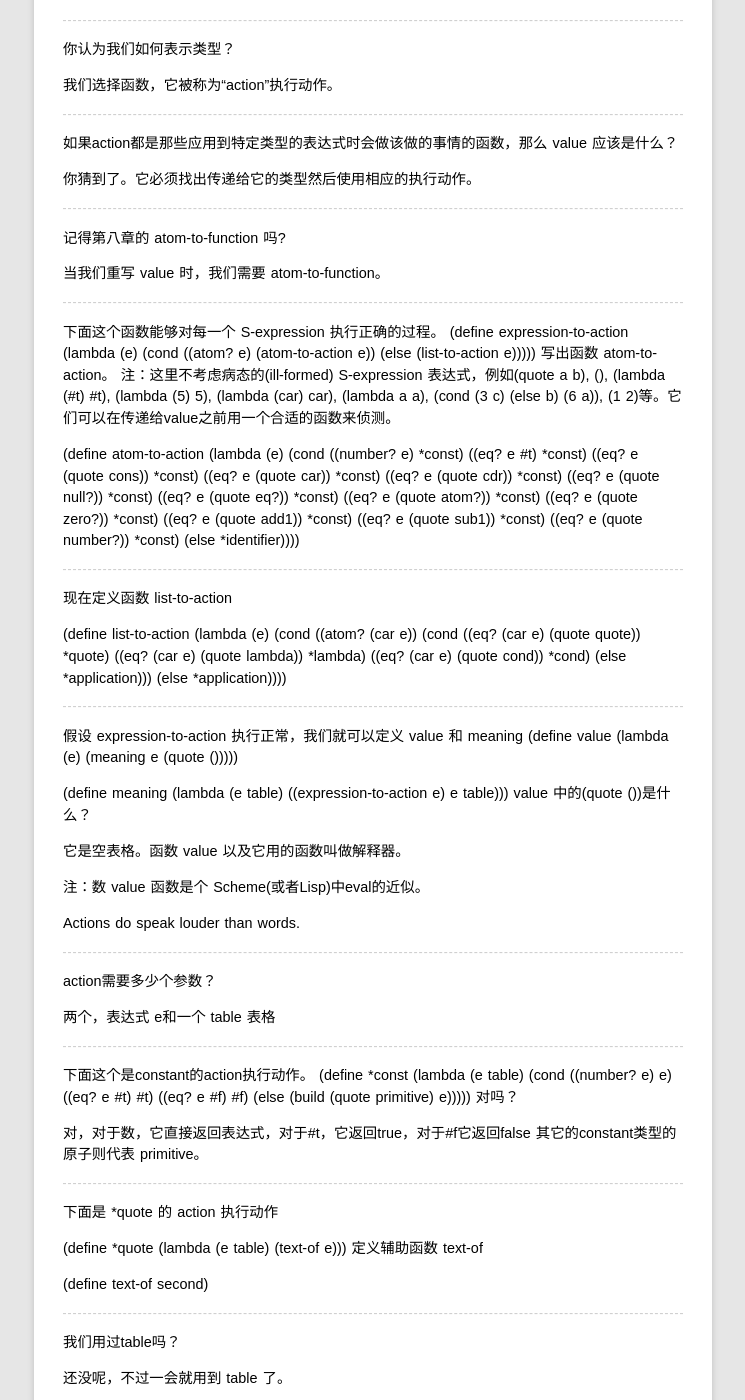
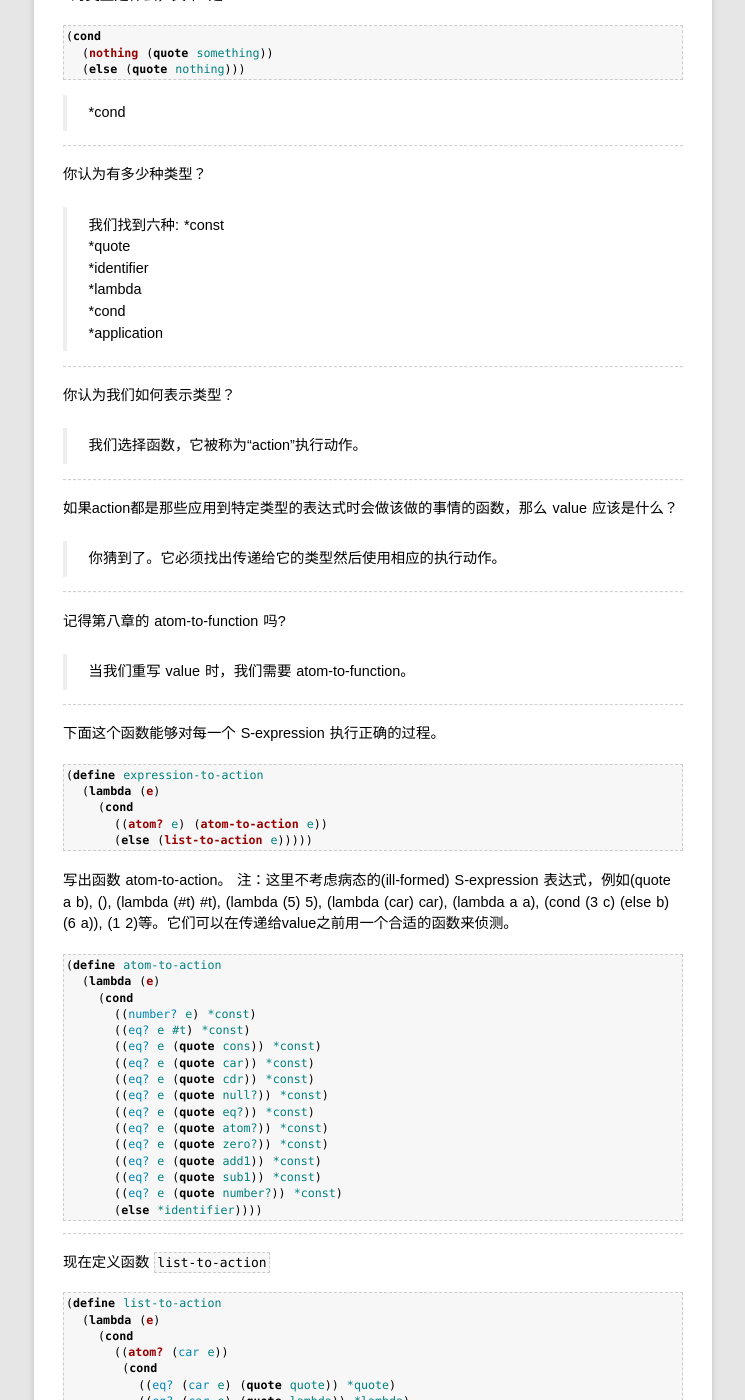
Before and after one commit to rhuichao/uternet.github.io, a Jekyll site: the page built from TLS/10.md, in a window 1280 px wide and 1400 px high, scrolled down 5669 px. Shown: the whole window, without its empty margins (267-1012 px from the left). Built offline with Jekyll 4.4.1, drawn with Linux system fonts in a browser that asks for light colours; some web fonts are replaced; Markdown is read by kramdown in place of the engine named in the settings; some of the changed text lies outside the part shown.

Commit message:
new document posted

`````diff
--- a/TLS/10.md
+++ b/TLS/10.md
@@ -302,77 +302,88 @@ e的类型是什么，其中e是`(quote nothing)`
 
 -------------
 
-e的类型是什么，其中e是nothing
+e的类型是什么，其中e是`nothing`
 
-*dentifier
+>\*dentifier
 
 -------------
 
-e的类型是什么，其中e是(lambda (x y) (cons x y))
+e的类型是什么，其中e是`(lambda (x y) (cons x y))`
 
-*lambda
+>\*lambda
 
 -------------
 
 e的类型是什么，其中e是
+
+```scheme
 ((lambda (nothing)
    (cond
      (nothing (quote something))
      (else (quote nothing))))
  #t)
+```
 
-*application
+>\*application
 
 -------------
 
 e的类型是什么，其中e是
+
+```scheme
 (cond
   (nothing (quote something))
   (else (quote nothing)))
+```
 
-*cond
+>\*cond
 
 -------------
 
 你认为有多少种类型？
 
-我们找到六种:
-*const
-*quote
-*identifier
-*lambda
-*cond
-*application
+>我们找到六种:
+>*const
+>*quote
+>*identifier
+>*lambda
+>*cond
+>*application
 
 -------------
 
 你认为我们如何表示类型？
 
-我们选择函数，它被称为“action”执行动作。
+>我们选择函数，它被称为“action”执行动作。
 
 -------------
 
 如果action都是那些应用到特定类型的表达式时会做该做的事情的函数，那么 value 应该是什么？
 
-你猜到了。它必须找出传递给它的类型然后使用相应的执行动作。
+>你猜到了。它必须找出传递给它的类型然后使用相应的执行动作。
 
 -------------
 
 记得第八章的 atom-to-function 吗?
 
-当我们重写 value 时，我们需要 atom-to-function。
+>当我们重写 value 时，我们需要 atom-to-function。
 
 -------------
 
 下面这个函数能够对每一个 S-expression 执行正确的过程。
+
+```scheme
 (define expression-to-action
   (lambda (e)
     (cond
       ((atom? e) (atom-to-action e))
       (else (list-to-action e)))))
+```
+
 写出函数 atom-to-action。
 注：这里不考虑病态的(ill-formed) S-expression 表达式，例如(quote a b), (), (lambda (#t) #t), (lambda (5) 5), (lambda (car) car), (lambda a a), (cond (3 c) (else b) (6 a)), (1 2)等。它们可以在传递给value之前用一个合适的函数来侦测。
 
+```scheme
 (define atom-to-action
   (lambda (e)
     (cond
@@ -389,12 +400,13 @@ e的类型是什么，其中e是
       ((eq? e (quote sub1)) *const)
       ((eq? e (quote number?)) *const)
       (else *identifier))))
-
+```
 
 -------------
 
-现在定义函数    list-to-action
+现在定义函数    `list-to-action`
 
+```scheme
 (define list-to-action
   (lambda (e)
     (cond
@@ -405,11 +417,14 @@ e的类型是什么，其中e是
          ((eq? (car e) (quote cond)) *cond)
          (else *application)))
       (else *application))))
+```
 
 -------------
 
 
 假设 expression-to-action 执行正常，我们就可以定义 value 和 meaning
+
+```scheme
 (define value
   (lambda (e)
     (meaning e (quote ()))))
@@ -417,25 +432,29 @@ e的类型是什么，其中e是
 (define meaning
   (lambda (e table)
     ((expression-to-action e) e table)))
-value 中的(quote ())是什么？
+```
 
-它是空表格。函数 value 以及它用的函数叫做解释器。
+value 中的`(quote ())`是什么？
 
-注：数 value 函数是个 Scheme(或者Lisp)中eval的近似。
+>它是空表格。函数 value 以及它用的函数叫做解释器。
 
+>注：数 value 函数是个 Scheme(或者Lisp)中eval的近似。
 
+-------------
 
-Actions do speak louder than words.
+<center>Actions do speak louder than words.</center>
 
 -------------
 
 action需要多少个参数？
 
-两个，表达式 e和一个 table 表格
+>两个，表达式 e和一个 table 表格
 
 -------------
 
 下面这个是constant的action执行动作。
+
+```scheme
 (define *const
   (lambda (e table)
     (cond
@@ -443,107 +462,127 @@ action需要多少个参数？
       ((eq? e #t) #t)
       ((eq? e #f) #f)
       (else (build (quote primitive) e)))))
+```
+
 对吗？
 
-对，对于数，它直接返回表达式，对于#t，它返回true，对于#f它返回false
-其它的constant类型的原子则代表 primitive。
+>对，对于数，它直接返回表达式，对于#t，它返回true，对于#f它返回false
+>其它的constant类型的原子则代表 primitive。
 
 -------------
 
 下面是 *quote 的 action 执行动作
 
+```scheme
 (define *quote
   (lambda (e table)
 (text-of e)))
+```
+
 定义辅助函数 text-of
 
-(define text-of second)
+>`(define text-of second)`
 
 -------------
 
 我们用过table吗？
 
-还没呢，不过一会就用到 table 了。
+>还没呢，不过一会就用到 table 了。
 
 -------------
 
 
 我们为甚么要用到 table？
 
-存储 identifier 的 value。
+>存储 identifier 的 value。
 
 -------------
 
 假设 table 存储着 identifier 的 value，写出 *identifier 的执行动作。
 
+```scheme
 (define *identifier
   (lambda (e table)
     (lookup-in-table e table initial-table)))
+```
 
+-------------
 
 
 下面是 initial-table
+
+```scheme
 (define initial-table
   (lambda (name)
     (car (quote ()))))
+```
+
 什么时候用它？
 
-我们希望永远都不要用到。为什么？
+>我们希望永远都不要用到。为什么？
 
-笔记：lookup-in-table 的第三个参数是用来处理某个name对应是空表的情况，这时table是有问题的，table本来是给出identifier标识符的对应值的。没有给出identifier的值，于是直接抛出一个错误了，(car (quote))是违反primitive 的car操作定义的。
+>笔记：lookup-in-table 的第三个参数是用来处理某个name对应是空表的情况，这时table是有问题的，table本来是给出identifier标识符的对应值的。没有给出identifier的值，于是直接抛出一个错误了，(car (quote))是违反primitive 的car操作定义的。
 
 -------------
 
-(lambda (x) x) 这样的表达式的 value 是什么？
+`(lambda (x) x)` 这样的表达式的 value 是什么？
 
-我们不知道，但是我们知道它是一个 non-primitive 函数。
+>我们不知道，但是我们知道它是一个 non-primitive 函数。
 
 -------------
 
-non-primitive 函数与 primitive有什么不同？
+`non-primitive` 函数与 `primitive`有什么不同？
 
-我们知道 primitive 做了什么； non-primitive 是由它们的参数和函数体构成。
+>我们知道 primitive 做了什么； non-primitive 是由它们的参数和函数体构成。
 
 -------------
 
 所以当我们用一个 non-primitive, 我们需要存储它的参数和函数体。
 
-至少，所幸的是，这只是一个 lambda 表达式的 cdr。
+>至少，所幸的是，这只是一个 lambda 表达式的 cdr。
 
 -------------
 
 我们还需要存储什么？
 
-我们还需要把 table 表格存储了，方便后边使用。
+>我们还需要把 table 表格存储了，方便后边使用。
 
 -------------
 
 我们如何表示它？
 
-当然是存储在 list 表中。
+>当然是存储在 list 表中。
 
 -------------
 
 下面是 *lambda 的 action 执行动作。
+
+```scheme
 (define *lambda
   (lambda (e table)
     (build (quote non-primitive)
       (cons table (cdr e)))))
+```
 
-(meaning e table)是什么，其中e是(lambda (x) (cons x y))，table 是(((y z) ((8) 9)))。
+`(meaning e table)`是什么，其中e是`(lambda (x) (cons x y))`，table 是`(((y z) ((8) 9)))`。
+
+
+```
 (non-primitive ( (((y z) ((8) 9)))   (x)   (cons x y) ))
-                      ~~~~~~~~~~~ ````   ^^^^^^
-                              table           formals    body
+                      ~~~~~~~~~~~    ````   ^^^^^^^^^^
+                        table        formals    body
+```
 
 -------------
 
 定义辅助函数来提取三个元素的list(即，table，formals，body)。写出 table-of formals-of 和 body-of
 
-(define table-of first)
 
-(define formals-of second)
+>`(define table-of first)`
 
-(define body-of third)
+>`(define formals-of second)`
+
+>`(define body-of third)`
 
 -------------
 
`````
